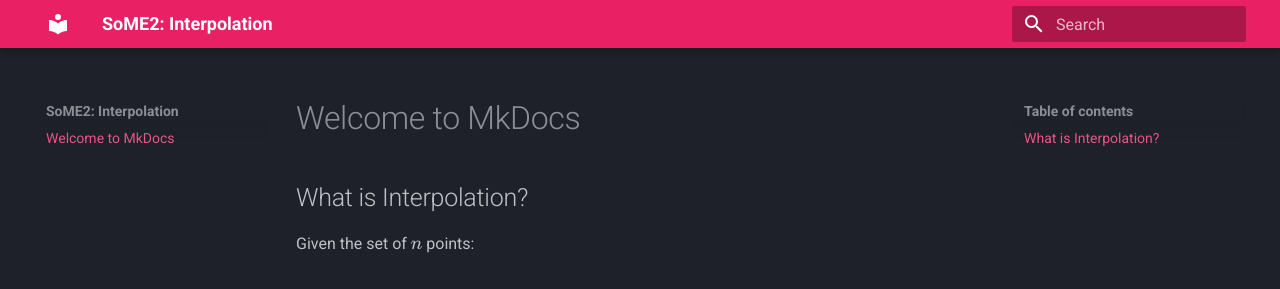
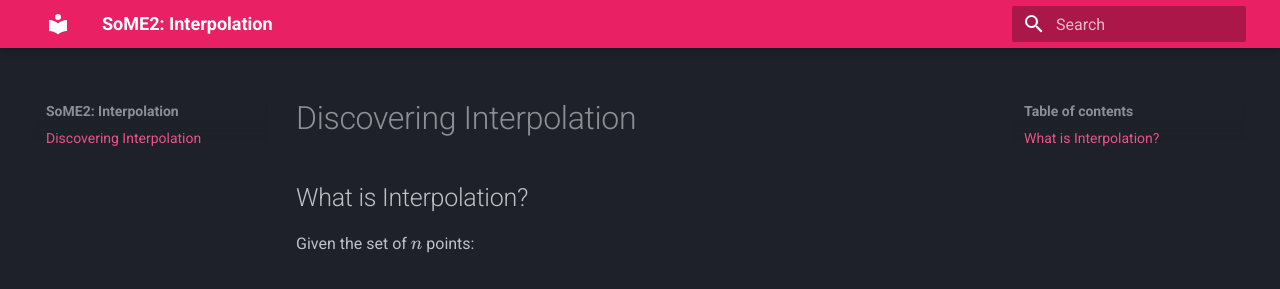
Before and after one commit to trslater/some2, an MkDocs documentation site: the page built from docs/index.md, in a window 1280 px wide. Shown: the top 289 px of the page. Built offline with MkDocs 1.6.1 and Material for MkDocs 9.7.7, drawn with Linux system fonts in a browser that asks for light colours.

Commit message:
Fix main heading

```diff
--- a/docs/index.md
+++ b/docs/index.md
@@ -1,5 +1,5 @@
-Welcome to MkDocs
-=================
+Discovering Interpolation
+=========================
 
 What is Interpolation?
 ----------------------
```
